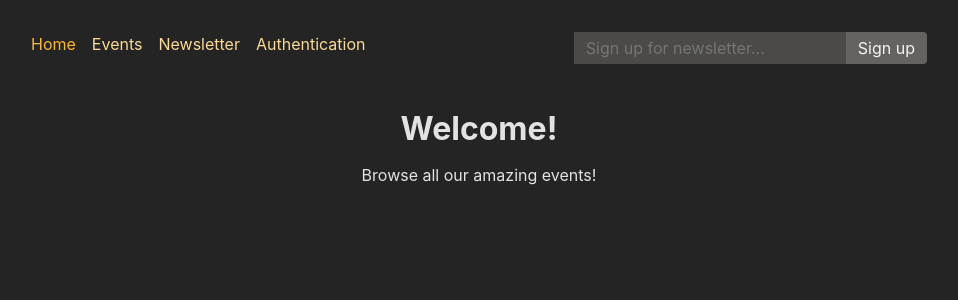
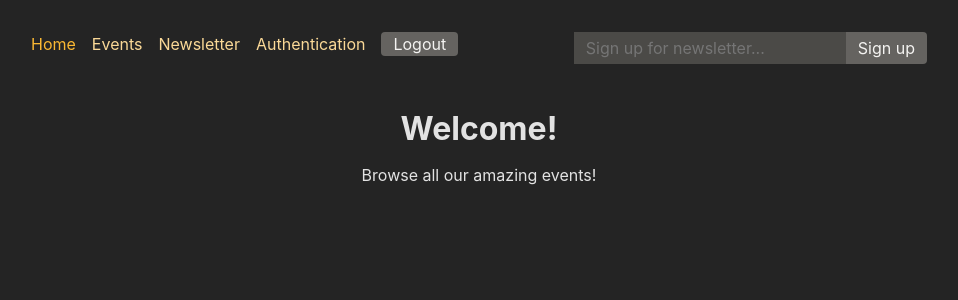
Before and after one commit to willl-8523/authention-to-react-apps, a React (Create React App) app in the folder frontend/: page / in a window 1280 px wide. Shown: the top 300 px of the page, without its empty margins (161-1119 px from the left). Built offline with nearby package versions, Linux system fonts and the light colour scheme.

Commit message:
Adding User Logout

```diff
--- a/frontend/src/App.js
+++ b/frontend/src/App.js
@@ -13,6 +13,7 @@ import EventDetailPage, {
 import EventsPage, { loader as eventsLoader } from './pages/Events';
 import EventsRootLayout from './pages/EventsRoot';
 import HomePage from './pages/Home';
+import { action as logoutAction } from './pages/Logout';
 import NewEventPage from './pages/NewEvent';
 import NewsletterPage, { action as newsletterAction } from './pages/Newsletter';
 import RootLayout from './pages/Root';
@@ -67,6 +68,10 @@ const router = createBrowserRouter([
         element: <NewsletterPage />,
         action: newsletterAction,
       },
+      {
+        path: 'logout',
+        action: logoutAction,
+      },
     ],
   },
 ]);
--- a/frontend/src/components/MainNavigation.js
+++ b/frontend/src/components/MainNavigation.js
@@ -1,4 +1,4 @@
-import { NavLink } from 'react-router-dom';
+import { Form, NavLink } from 'react-router-dom';
 
 import classes from './MainNavigation.module.css';
 import NewsletterSignup from './NewsletterSignup';
@@ -49,6 +49,11 @@ function MainNavigation() {
               Authentication
             </NavLink>
           </li>
+          <li>
+            <Form action='/logout' method='post' className={classes.button}>
+              <button>Logout</button>
+            </Form>
+          </li>
         </ul>
       </nav>
       <NewsletterSignup />
--- a/frontend/src/components/MainNavigation.module.css
+++ b/frontend/src/components/MainNavigation.module.css
@@ -20,3 +20,22 @@
 .list a.active {
   color: var(--color-primary-800);
 }
+
+.list button {
+  font: inherit;
+  padding: 0 0.75rem;
+  border-radius: 4px;
+  border: none;
+  cursor: pointer;
+  color: var(--color-gray-100);
+  background-color: var(--color-gray-600);
+}
+
+.list button:focus {
+  outline: 0;
+}
+
+.list button:hover {
+  background-color: var(--color-primary-300);
+  color: var(--color-gray-800);
+}
--- /dev/null
+++ b/frontend/src/pages/Logout.js
@@ -0,0 +1,7 @@
+import { redirect } from 'react-router-dom';
+
+export function action() {
+  localStorage.removeItem('token');
+
+  return redirect('/');
+}
```
